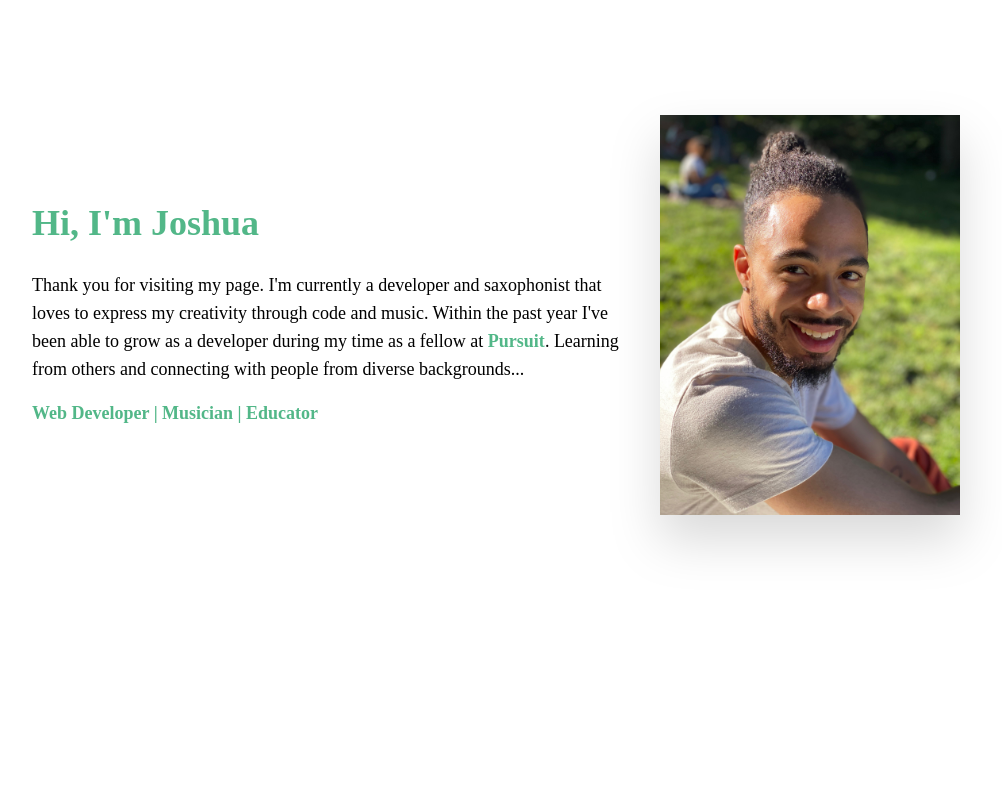
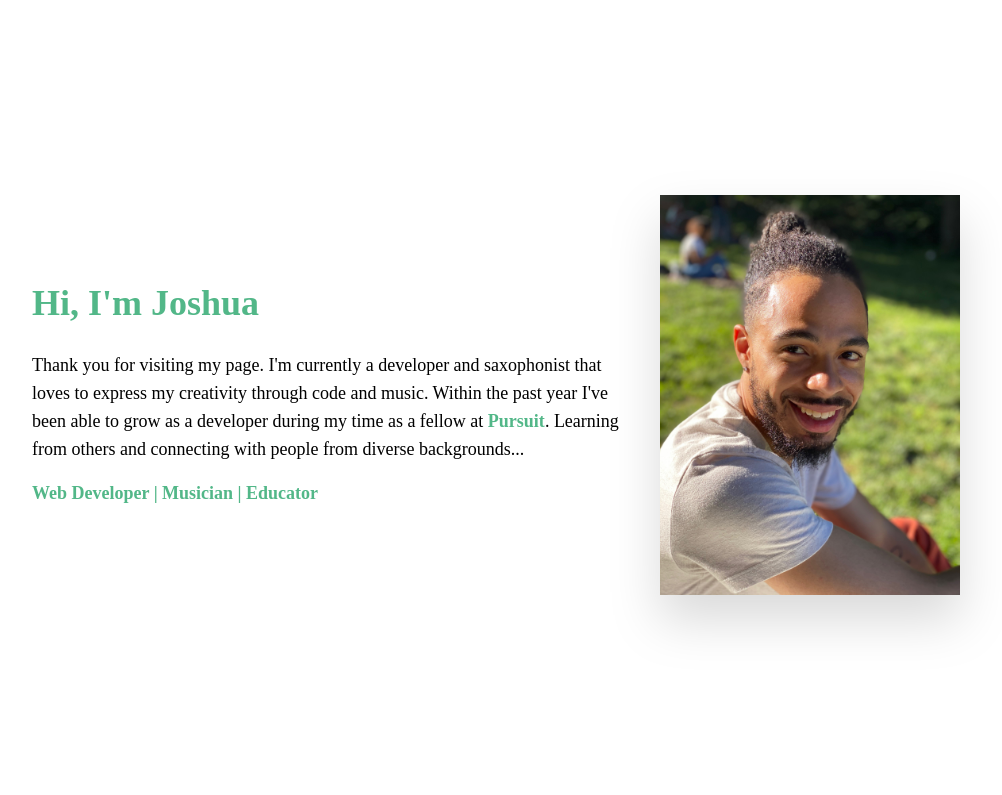
Before and after one commit to joshuanelsondev/portfolio, a React (Vite) app: page / in a window 1280 px wide. Shown: the part 685-1480 px from the top of the page, without its empty margins (144-1146 px from the left). Built offline with nearby package versions, Linux system fonts and the light colour scheme.

Commit message:
Edit About.jsx error

```diff
--- a/src/Components/Nav.jsx
+++ b/src/Components/Nav.jsx
@@ -97,16 +97,16 @@ export default function Nav({ handleThemeChange }) {
       <div
         className={`fixed h-12 w-full z-50 ${
           showNav
-            ? "bg-none duration-500 ease-out -translate-x-10 lg:transition-none"
-            : "bg-white dark:bg-black ease-in duration-500 lg:transition-none"
+            ? "bg-none duration-500 ease-out -translate-x-10 "
+            : "bg-white dark:bg-black ease-in duration-500 "
         }`}
       >
         <AiOutlineMenu
           onClick={toggleNav}
-          className={`lg:hidden fixed text-primary hover:scale-110 cursor-pointer top-4 ${
+          className={`lg:hidden  fixed text-primary hover:scale-110 cursor-pointer top-4 ${
             showNav
               ? "duration-500 ease-out -translate-x-10"
-              : "ease-in duration-500 translate-x-6"
+              : "bease-in duration-500 translate-x-6"
           }`}
           size={24}
         />
--- a/src/Pages/About.jsx
+++ b/src/Pages/About.jsx
@@ -3,7 +3,7 @@ import AboutMe from "../Components/AboutMe";
 
 export default function About() {
     return (
-      <div id="about" className="px-10 lg:px-0 lg:mx-20 h-full w-auto p-200">
+      <div id="about" className="px-10 lg:px-0 lg:mx-20 h-full w-auto p-20">
         <AboutMe />
       </div>
     );
```
